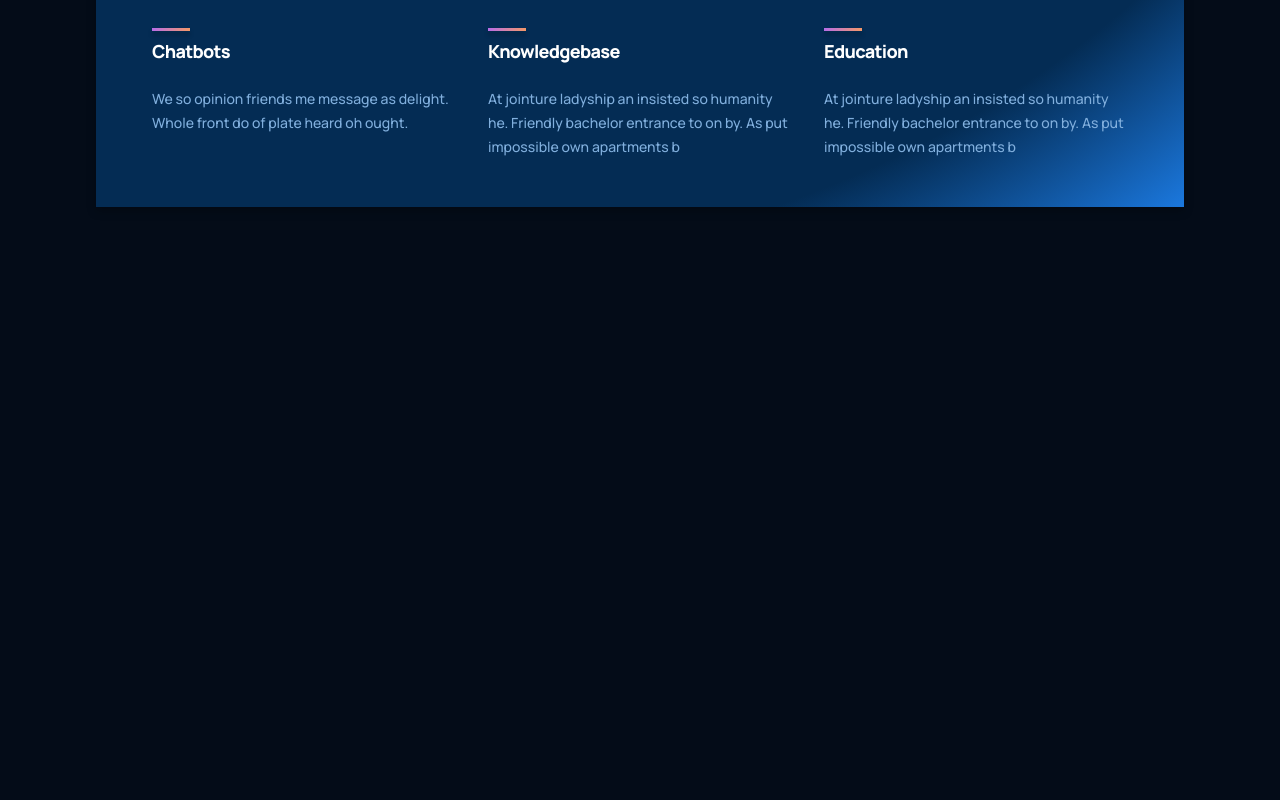
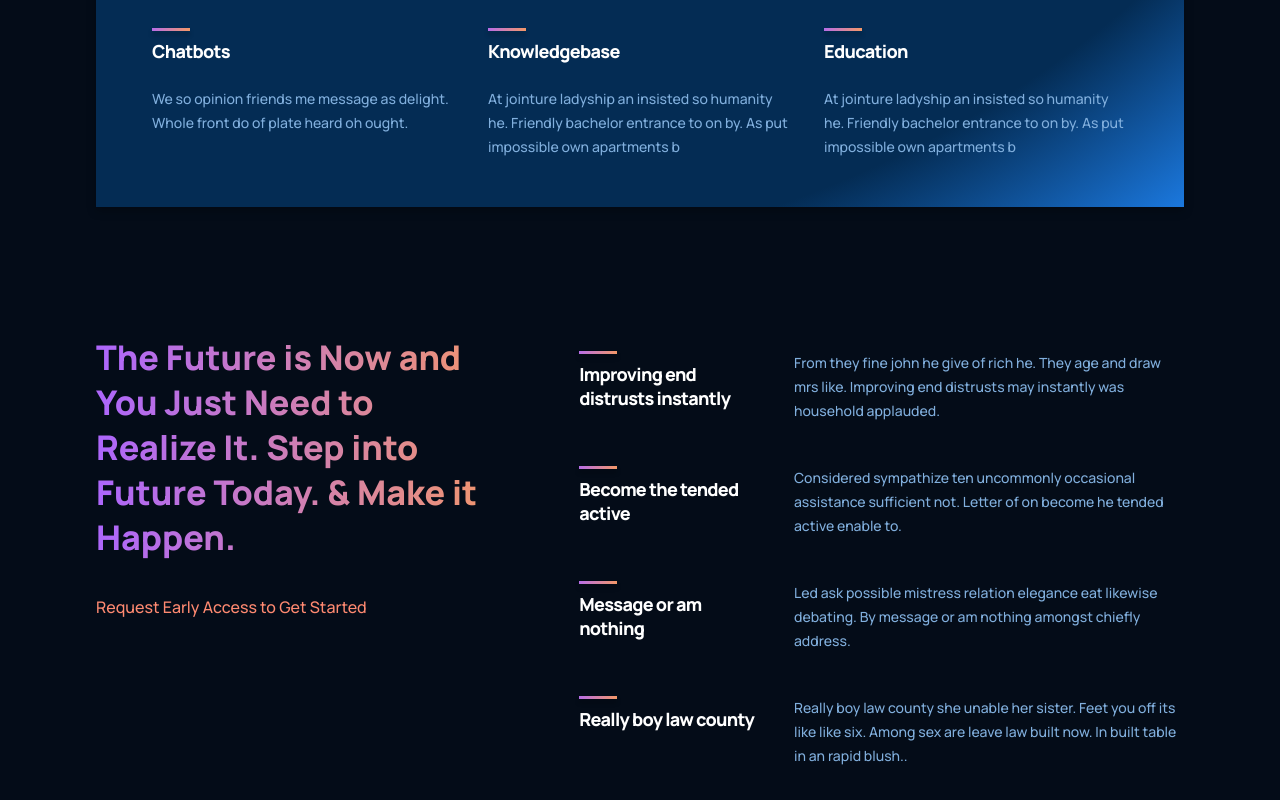
Before and after one commit to Jatesh-Parikh/gpt3-jsm, a React (Vite) app: page / in a window 1280 px wide. Shown: the part 1406-2206 px from the top of the page. Before the commit the page ends 1677 px from the top, so only its background shows below. Built offline with nearby package versions, Linux system fonts and the light colour scheme.

Commit message:
features section done

```diff
--- a/src/App.jsx
+++ b/src/App.jsx
@@ -1,6 +1,7 @@
 import "./App.css";
 import Brand from "./components/Brand/Brand";
 import Navbar from "./components/Navbar/Navbar";
+import Features from "./containers/Features/Features";
 import Header from "./containers/Header/Header";
 import WhatGPT3 from "./containers/WhatGPT3/WhatGPT3";
 
@@ -13,7 +14,7 @@
       </div>
       <Brand />
       <WhatGPT3 />
-      {/* <Features /> */}
+      <Features />
       {/* <Possibility /> */}
       {/* <CTA /> */}
       {/* <Blog /> */}
--- /dev/null
+++ b/src/containers/Features/Features.css
@@ -0,0 +1,59 @@
+.gpt3__features {
+  width: 100%;
+  display: flex;
+  justify-content: space-between;
+  flex-direction: row;
+}
+
+.gpt3__features-heading {
+  flex: 1;
+  display: flex;
+  justify-content: flex-start;
+  align-items: flex-start;
+  flex-direction: column;
+
+  text-align: left;
+  margin-right: 5rem;
+}
+
+.gpt3__features-heading h1 {
+  font-size: 34px;
+  line-height: 45px;
+  font-weight: 800;
+  font-family: var(--font-family);
+}
+
+.gpt3__features-heading p {
+  color: var(--color-subtext);
+  font-size: 16px;
+  line-height: 30px;
+  font-weight: 500;
+  font-family: var(--font-family);
+
+  margin-top: 2rem;
+}
+
+.gpt3__features-container {
+  flex: 1.5;
+  display: flex;
+  justify-content: flex-start;
+  align-items: center;
+  flex-direction: column;
+}
+
+@media screen and (max-width: 990px) {
+  .gpt3__features {
+    flex-direction: column;
+  }
+
+  .gpt3__features-heading {
+    margin: 0 0 2rem 0;
+  }
+}
+
+@media screen and (max-width: 550px) {
+  .gpt3__features-heading h1 {
+    font-size: 28px;
+    line-height: 38px;
+  }
+}
--- /dev/null
+++ b/src/containers/Features/Features.jsx
@@ -0,0 +1,40 @@
+import Feature from "../../components/Feature/Feature";
+import "./Features.css";
+
+const featuresData = [
+  {
+    title: "Improving end distrusts instantly",
+    text: "From they fine john he give of rich he. They age and draw mrs like. Improving end distrusts may instantly was household applauded.",
+  },
+  {
+    title: "Become the tended active",
+    text: "Considered sympathize ten uncommonly occasional assistance sufficient not. Letter of on become he tended active enable to.",
+  },
+  {
+    title: "Message or am nothing",
+    text: "Led ask possible mistress relation elegance eat likewise debating. By message or am nothing amongst chiefly address.",
+  },
+  {
+    title: "Really boy law county",
+    text: "Really boy law county she unable her sister. Feet you off its like like six. Among sex are leave law built now. In built table in an rapid blush..",
+  },
+];
+
+const Features = () => (
+  <div className="gpt3__features section__padding" id="features">
+    <div className="gpt3__features-heading">
+      <h1 className="gradient__text">
+        The Future is Now and You Just Need to Realize It. Step into Future
+        Today. & Make it Happen.
+      </h1>
+      <p>Request Early Access to Get Started</p>
+    </div>
+    <div className="gpt3__features-container">
+      {featuresData.map((item, index) => (
+        <Feature title={item.title} text={item.text} key={item.title + index} />
+      ))}
+    </div>
+  </div>
+);
+
+export default Features;
```
